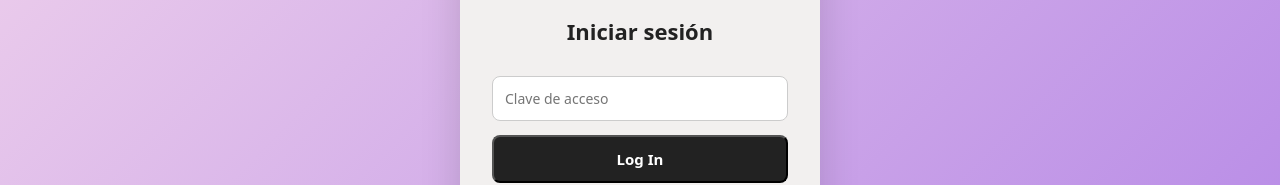
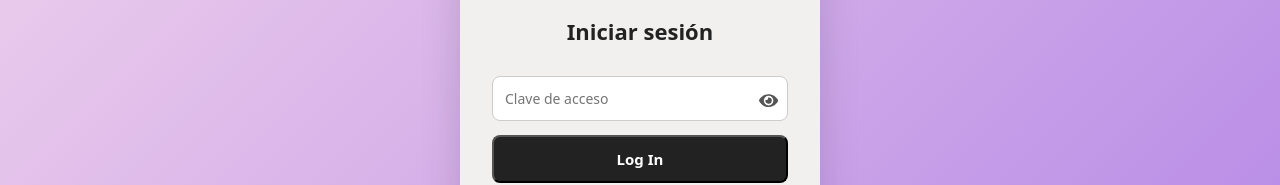
Before and after one commit to amartello88/proyecto-airbnb, a React (Vite) app: page / in a window 1280 px wide. Shown: the part 316-501 px from the top of the page. Built offline with nearby package versions, Linux system fonts and the light colour scheme; no server answers.

Commit message:
add ojito password

```diff
--- a/package.json
+++ b/package.json
@@ -12,6 +12,7 @@
   "dependencies": {
     "react": "^19.2.0",
     "react-dom": "^19.2.0",
+    "react-icons": "^5.5.0",
     "react-router-dom": "^7.13.0",
     "vite": "^7.3.1"
   },
@@ -19,5 +20,4 @@
     "@vitejs/plugin-react": "^5.1.1",
     "eslint": "^9.39.1"
   }
-
 }
--- a/src/pages/Login.jsx
+++ b/src/pages/Login.jsx
@@ -1,10 +1,12 @@
 import { useState } from "react";
 import { useNavigate } from "react-router-dom";
 import { useAuth } from "../context/AuthContext";
-import githubLogo from "../assets/github.png"; // 👈 Importa la imagen
+import githubLogo from "../assets/github.png";
+import { FaEye, FaEyeSlash } from "react-icons/fa"; // 👈 Importa los íconos
 
 function Login() {
   const [key, setKey] = useState("");
+  const [showPassword, setShowPassword] = useState(false);
   const { login } = useAuth();
   const navigate = useNavigate();
 
@@ -30,18 +32,25 @@
         <h2>Iniciar sesión</h2>
 
         <form onSubmit={handleSubmit}>
+          <div className="input-container">
             <input
-            type="password"
+              type={showPassword ? "text" : "password"}
               placeholder="Clave de acceso"
               value={key}
               onChange={(e) => setKey(e.target.value)}
               required
             />
+            <span
+              className="toggle-icon"
+              onClick={() => setShowPassword(!showPassword)}
+            >
+              {showPassword ? <FaEyeSlash /> : <FaEye />}
+            </span>
+          </div>
 
           <button>Log In</button>
         </form>
 
-        {/* Footer con link a GitHub */}
         <div className="login-footer">
           <a
             href="https://github.com/amartello88"
--- a/src/styles.css
+++ b/src/styles.css
@@ -289,3 +289,21 @@
 .not-billed {
   background: #e07a86;
 }
+.input-container {
+  position: relative;
+  display: flex;
+  align-items: center;
+}
+
+.input-container input {
+  width: 100%;
+  padding-right: 2.5rem; /* espacio para el ícono */
+}
+
+.toggle-icon {
+  position: absolute;
+  right: 10px;
+  cursor: pointer;
+  font-size: 1.2rem;
+  color: #555; /* podés ajustar el color */
+}
```
Also changed, not shown: 1 other file (tests, documents, lock files or other folders). Lines whose indentation alone changed are shown as unchanged.
